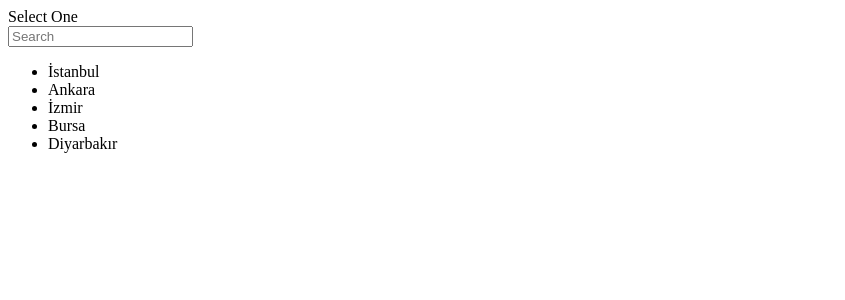
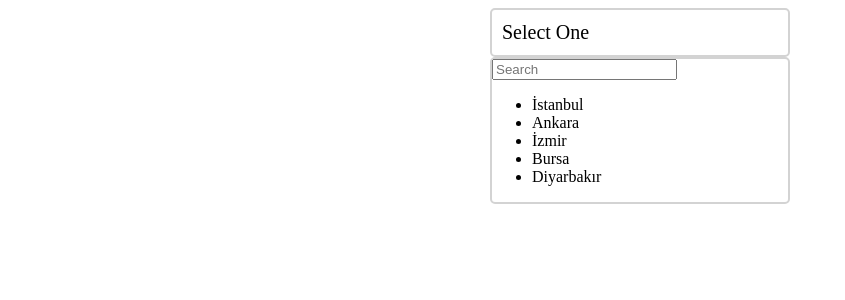
Before and after one commit to hasanpolatt/vue-dropdown, a Vue app: page / in a window 1280 px wide. Shown: the top 300 px of the page, without its empty margins (0-845 px from the left). Built offline with nearby package versions, Linux system fonts and the light colour scheme.

Commit message:
added css

```diff
--- a/package.json
+++ b/package.json
@@ -18,7 +18,8 @@
     "@vue/cli-plugin-eslint": "~5.0.0",
     "@vue/cli-service": "~5.0.0",
     "eslint": "^7.32.0",
-    "eslint-plugin-vue": "^8.0.3"
+    "eslint-plugin-vue": "^8.0.3",
+    "sass-loader": "^13.0.2"
   },
   "eslintConfig": {
     "root": true,
--- a/src/App.vue
+++ b/src/App.vue
@@ -1,9 +1,9 @@
 <template>
-  <section class="dropdown-wrapper">
-    <div class="selected-item">
+  <section class="selected-box">
+    <div class="select-item">
       <span>Select One</span>
     </div>
-    <div class="dropdown-popover">
+    <div class="dropdown">
       <input v-model="searchQuery" type="text" placeholder="Search">
       <div class="options">
         <ul>
@@ -20,9 +20,30 @@
 </template>
 
 <script>
-
+export default {};
 </script>
 
 <style>
+  .selected-box {
+    max-width: 300px;
+    position: relative;
+    margin: auto;
+  }
 
+  .select-item {
+    height: 35px;
+    border: 2px solid lightgray;
+    border-radius: 5px;
+    padding: 5px 10px;
+    display: flex;
+    align-items: center;
+    font-size: 20px;
+    justify-content: space-between;
+  }
+
+  .dropdown {
+    max-width: 300px;
+    border: 2px solid lightgray;
+    border-radius: 5px;
+  }
 </style>
```
Also changed, not shown: 1 other file (tests, documents, lock files or other folders).
